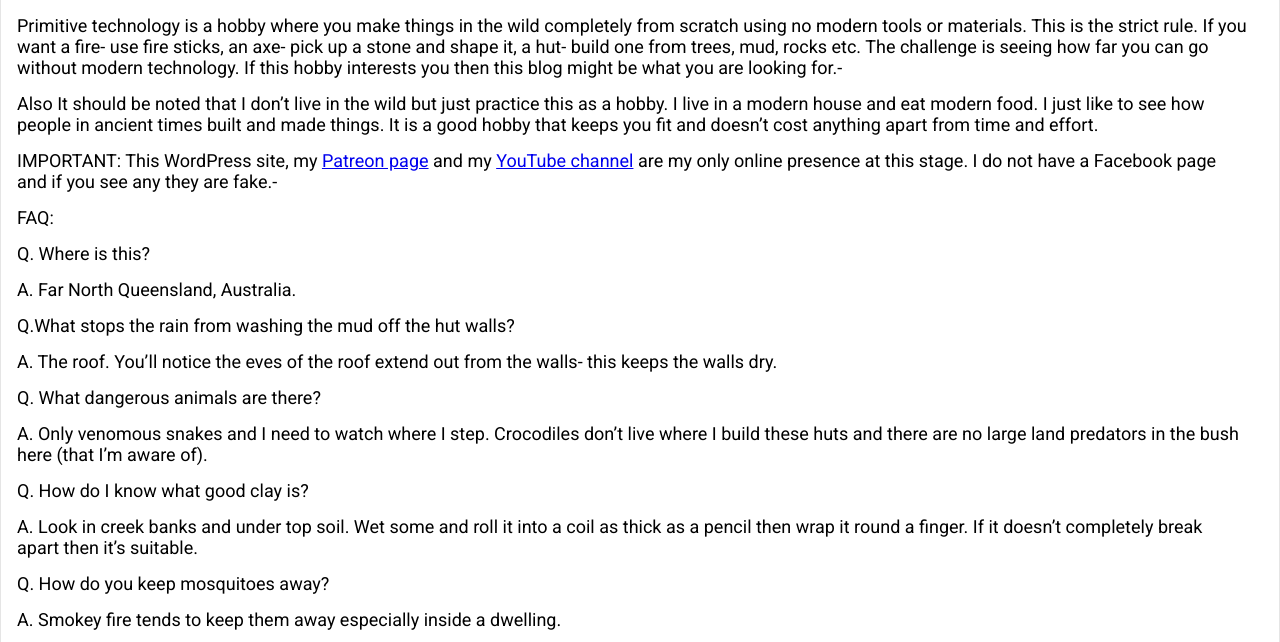
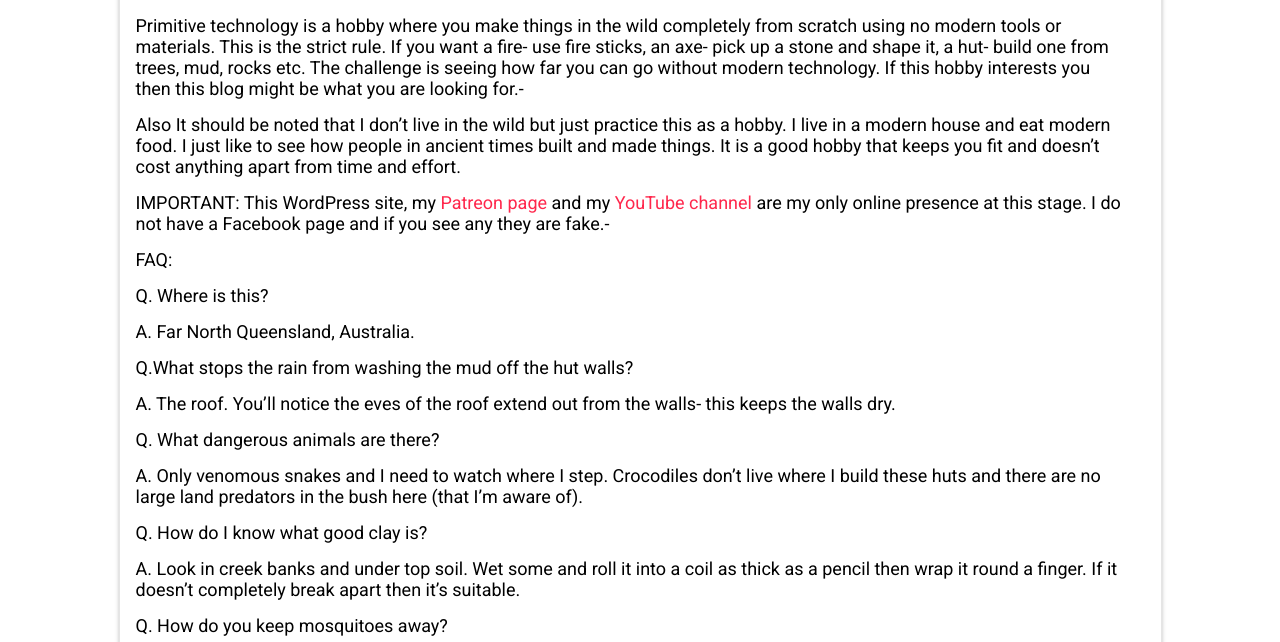
Before and after one commit to EugeneGpil/card, a plain HTML site: page articles/primitiveTechnology.html in a window 1280 px wide. Shown: the part 158-800 px from the top of the page. Drawn offline with Linux system fonts and the light colour scheme.

Commit message:
some fixes
center article position in article page
changed a tag decoration

```diff
--- a/css/styleArticles.css
+++ b/css/styleArticles.css
@@ -6,8 +6,21 @@ p{
 .card{
     padding-bottom: 100px;
     margin-bottom: 150px;
+    margin: auto;
+    max-width: 1043px;
+    margin-bottom: 100px;
+    margin-top: 20px;
 }
 
 .buttom{
     padding-top: 25px;
 }
+
+a {
+    text-decoration: none;
+    color: #FF274C;
+}
+
+a:visited{
+    color: rgb(255, 166, 166);
+}
```
